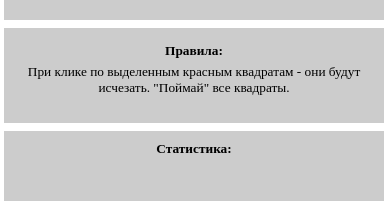
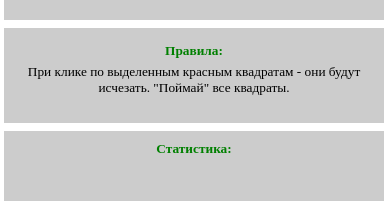
Before and after one commit to AntVoronin/catch-square, a plain HTML site: page index.html in a window 390 px wide. Shown: the part 404-611 px from the top of the page. Drawn offline with Linux system fonts and the light colour scheme.

Commit message:
adaptive 5

```diff
--- a/media-querries.css
+++ b/media-querries.css
@@ -17,6 +17,7 @@
     }
     .score h4 {
         margin-top: 5px;
+        color: red;
     }
     .line {
         margin-bottom: 10px;
@@ -32,4 +33,7 @@
         width: 390px;
         border: none;
     }
+    .score h4 {
+        color: green;
+    }
 }
```
